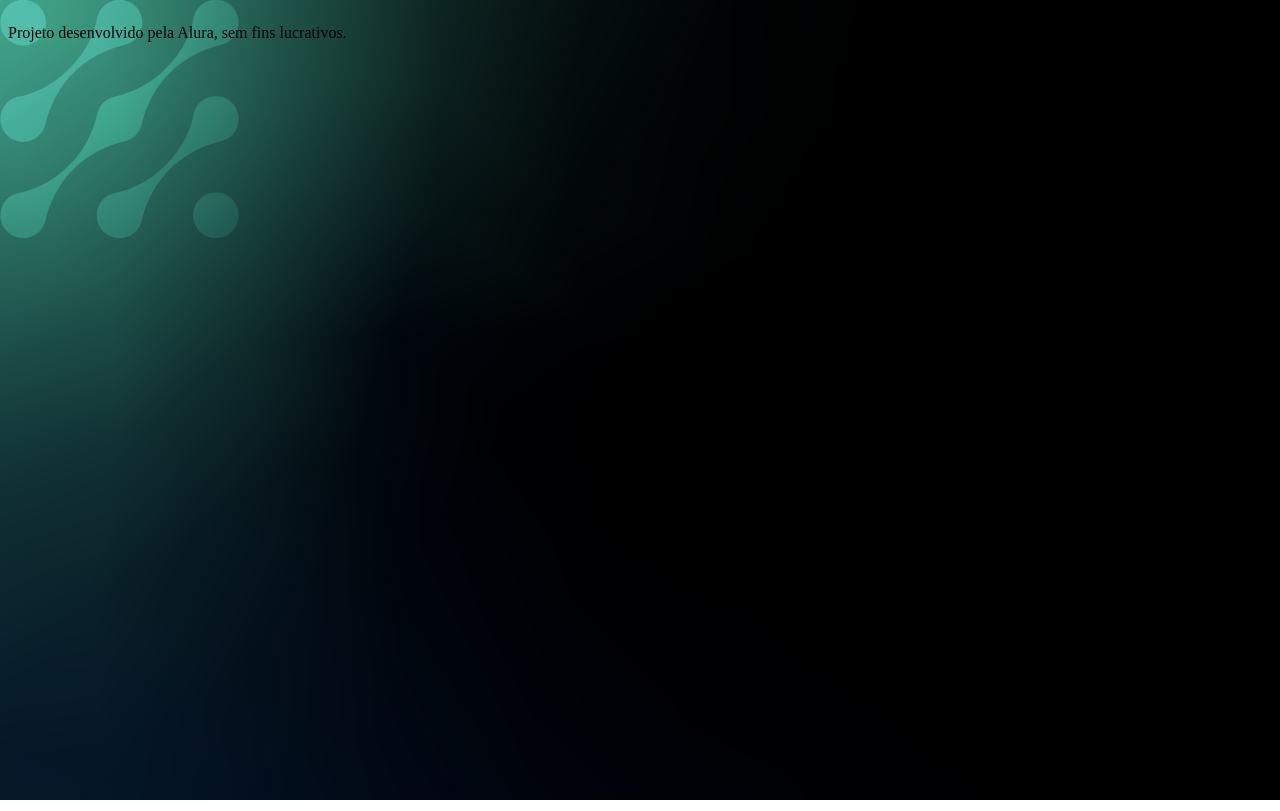
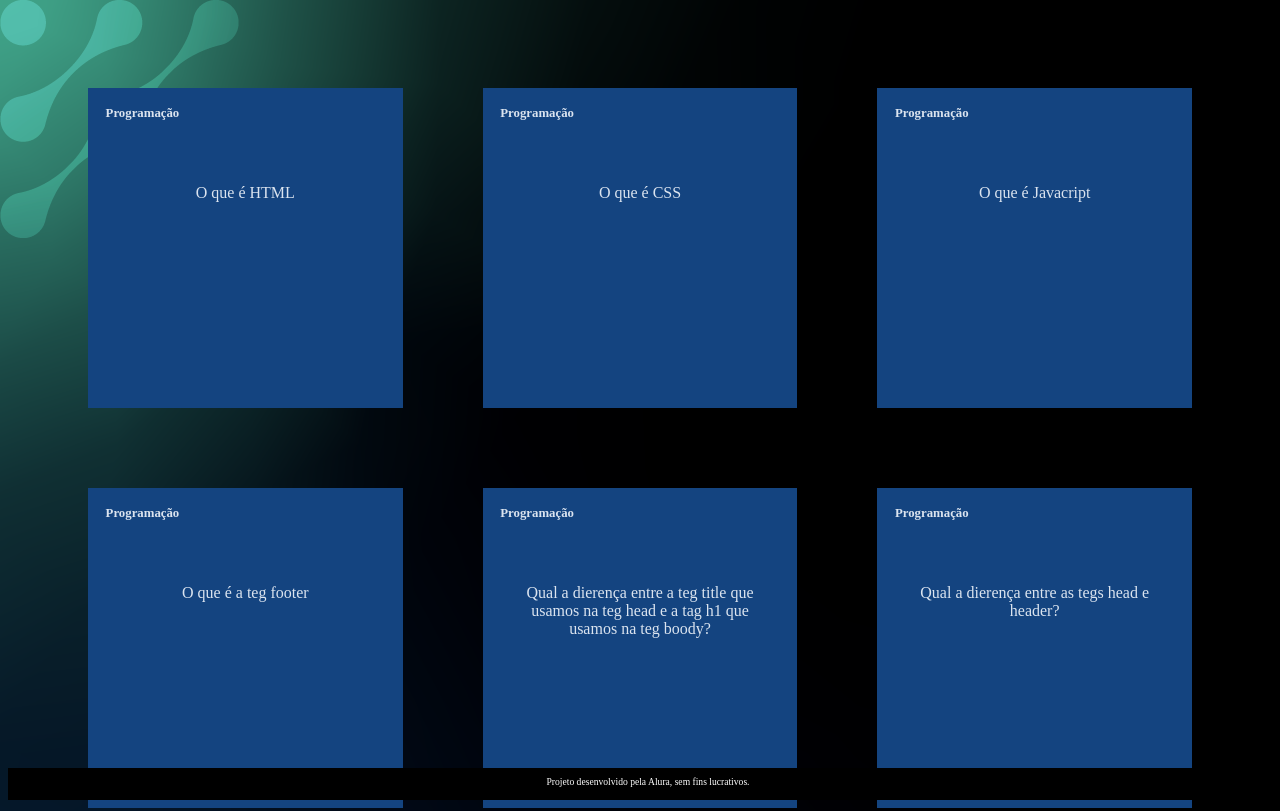
Before and after one commit to Ghizzi2009/Ferramenta-interativa-de-Estudos---Igor, a plain HTML site: page index.html in a window 1280 px wide. Shown: the top 811 px of the page. Drawn offline with Linux system fonts and the light colour scheme; a web font is replaced by a local one.

Commit message:
Finalimos o site

```diff
--- a/app.js
+++ b/app.js
@@ -1,12 +1,11 @@
-function criaCartao (conteudo, pergunta, resposta) {
+function criaCartao (categoria, pergunta, resposta) {
     let container = document.getElementById('container')
     let cartao = document.createElement('article')
     cartao.className = 'cartao'
-    container.appendChild(cartao)
 
-    cartao.innerHTML = `
+cartao.innerHTML = `
         <div class="cartao__conteudo">
-        <h3>${categoria}</h3>
+                <h3>${categoria}</h3>
         <div class="cartao__conteudo__pergunta">
                 <p>${pergunta}</p>
         </div>
@@ -15,5 +14,6 @@ function criaCartao (conteudo, pergunta, resposta) {
         </div>
         </div>
 `
+        container.appendChild(cartao)
 
 }
--- a/assets/style.css
+++ b/assets/style.css
@@ -8,21 +8,20 @@ body {
     background: url(../bg-desktop.webp);
     font-family: Bai Jamjuree;
 }
+
 #container {
-    display:flex ;
-    #container {
     display: flex;
-     flex-wrap: wrap;
-     justify-content: space-between;
-     padding: 4rem;
-     gap: 3rem;
+    flex-wrap: wrap;
+    justify-content: space-between;
+    padding: 4rem;
+    gap: 3rem;
 }
 
 .cartao {
     margin: 1rem 1rem;
     height: 20rem;
     flex-grow: 1;
-    flex-basis: calc(33% -6rem);
+    flex-basis: calc(33% - 6rem);
 }
 
 .cartao__conteudo {
@@ -76,3 +75,18 @@ body {
 .cartao__conteudo__resposta {
     transform: rotateY(180deg);
 }
+
+footer {
+    background-color: black;
+    color: white;
+    bottom:0;
+    position:fixed;
+    width:100%;
+    height:2rem;
+}
+
+footer p{
+    text-align: center;
+    font-size: 0.6rem;
+    margin-top: 0.5rem;
+}
--- a/index.html
+++ b/index.html
@@ -8,6 +8,7 @@
     <link rel="preconnect" href="https://fonts.gstatic.com" crossorigin />
     <link href="https://fonts.googleapis.com/css2?family=Bai+Jamjuree:ital,wght@0,200;0,300;0,400;0,500;0,600;0,700;1,200;1,300;1,400;1,500;1,600;1,700&display=swap" rel="stylesheet" />
     <title>Ferramenta interativa de Estudos - Igor</title>
+
     <link rel="stylesheet" href="./assets/style.css">
 </head>
 
@@ -70,9 +71,10 @@
     <footer>
         <p>Projeto desenvolvido pela Alura, sem fins lucrativos.</p>
     </footer>
+
 </body>
 
-<script src="Perguntas.js"></script>
 <script src="app.js"></script>
+<script src="perguntas.js"></script>
 
 </html>
```
Also changed, not shown: perguntas.js (renamed from Perguntas.js, +8 -0 lines).
